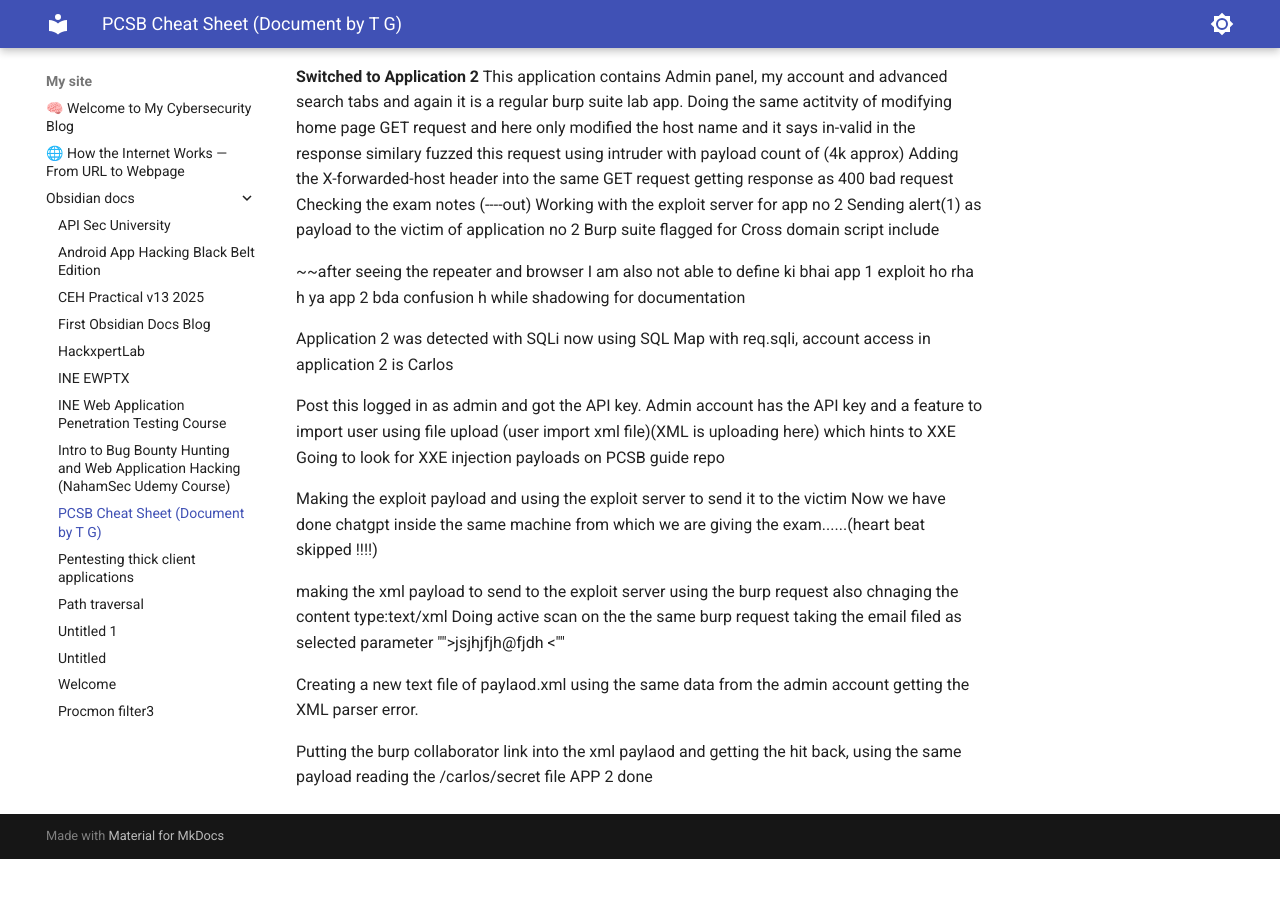
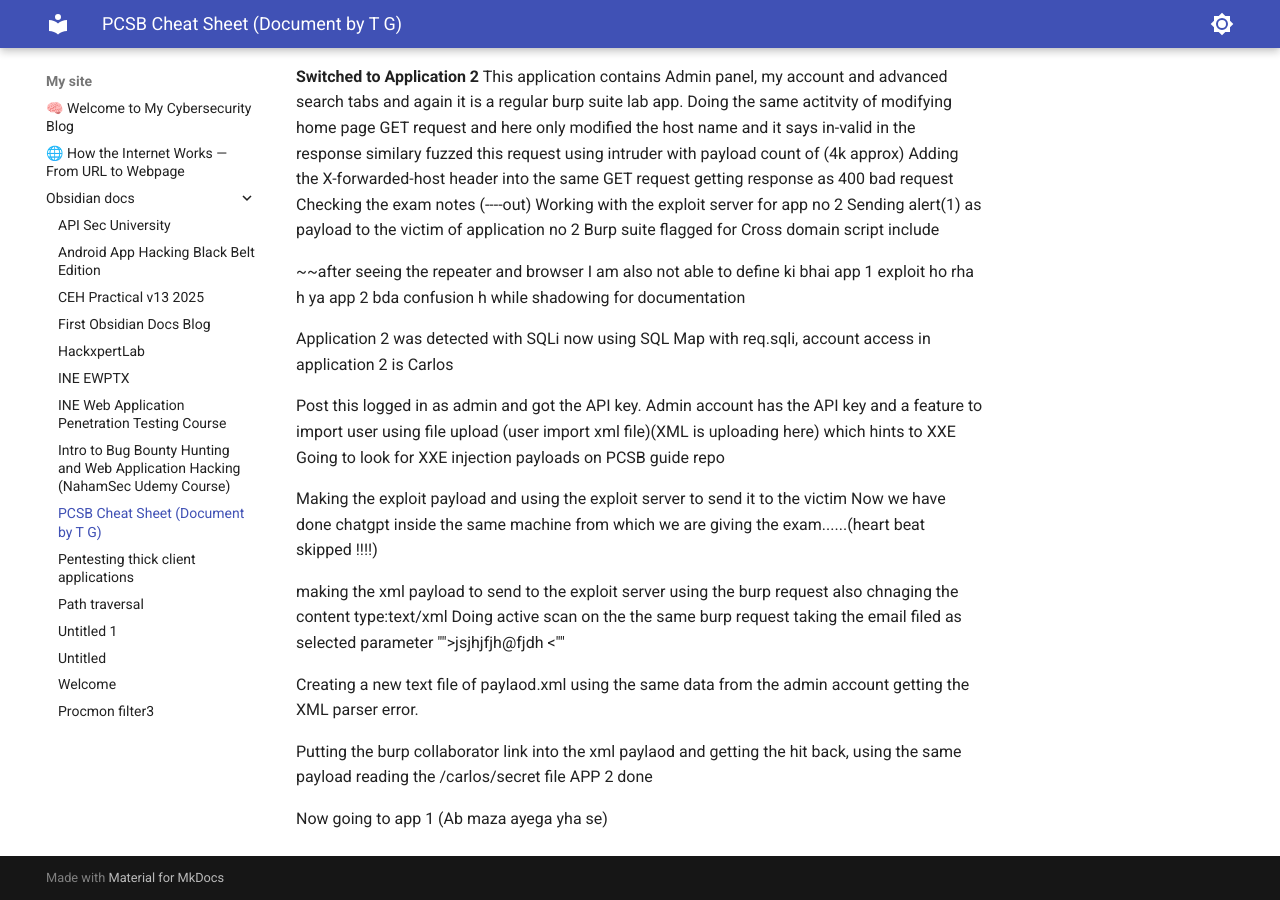
Before and after one commit to mravtechinfo/one-for-all, an MkDocs documentation site: the page built from docs/obsidian_docs/PCSB Cheat Sheet (Document by T_G).md, in a window 1280 px wide and 900 px high, scrolled down 1242 px. Built offline with MkDocs 1.6.1 and Material for MkDocs 9.7.7, drawn with Linux system fonts in a browser that asks for light colours; before the commit the page ends 2101 px from its top, so only the background shows below that.

```diff
--- a/docs/obsidian_docs/PCSB Cheat Sheet (Document by T_G).md
+++ b/docs/obsidian_docs/PCSB Cheat Sheet (Document by T_G).md
@@ -90,3 +90,5 @@
 
 Putting the burp collaborator link into the xml paylaod and getting the hit back, using the same payload reading the /carlos/secret file
 APP 2 done
+
+Now going to app 1 (Ab maza ayega yha se)
```
